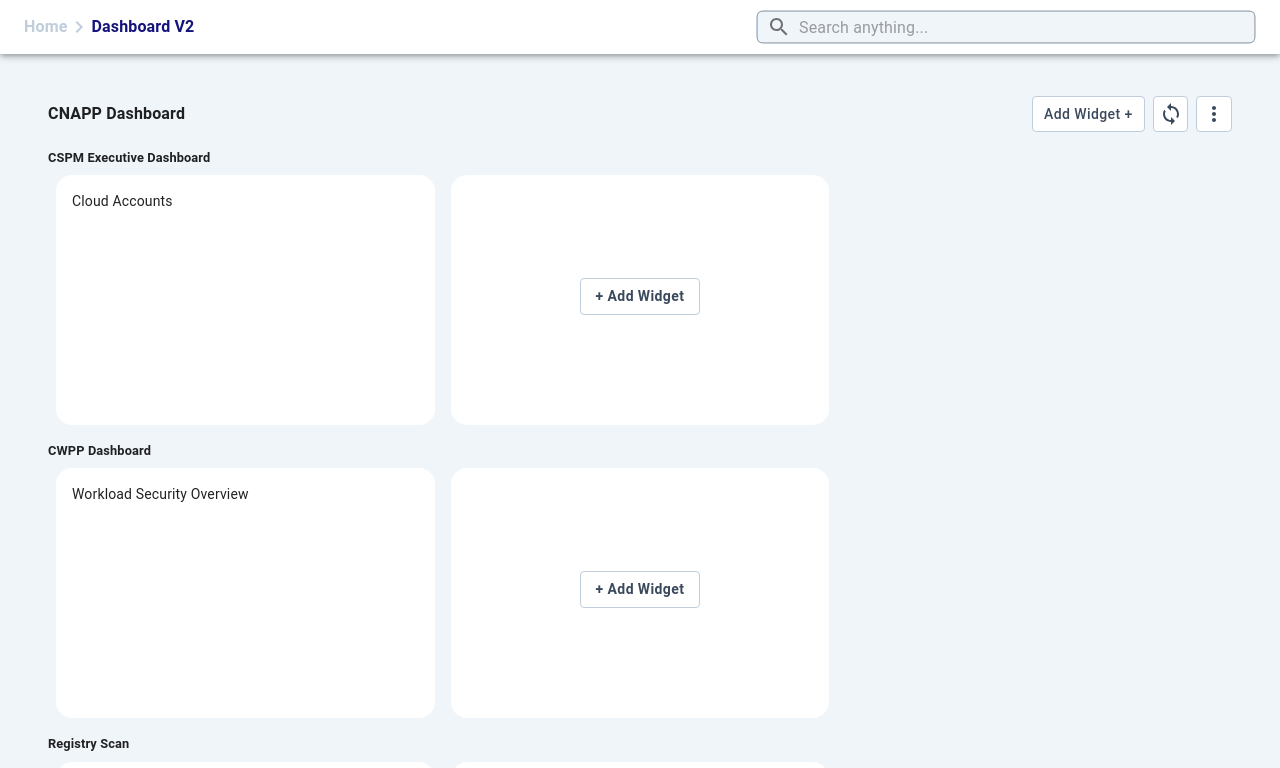
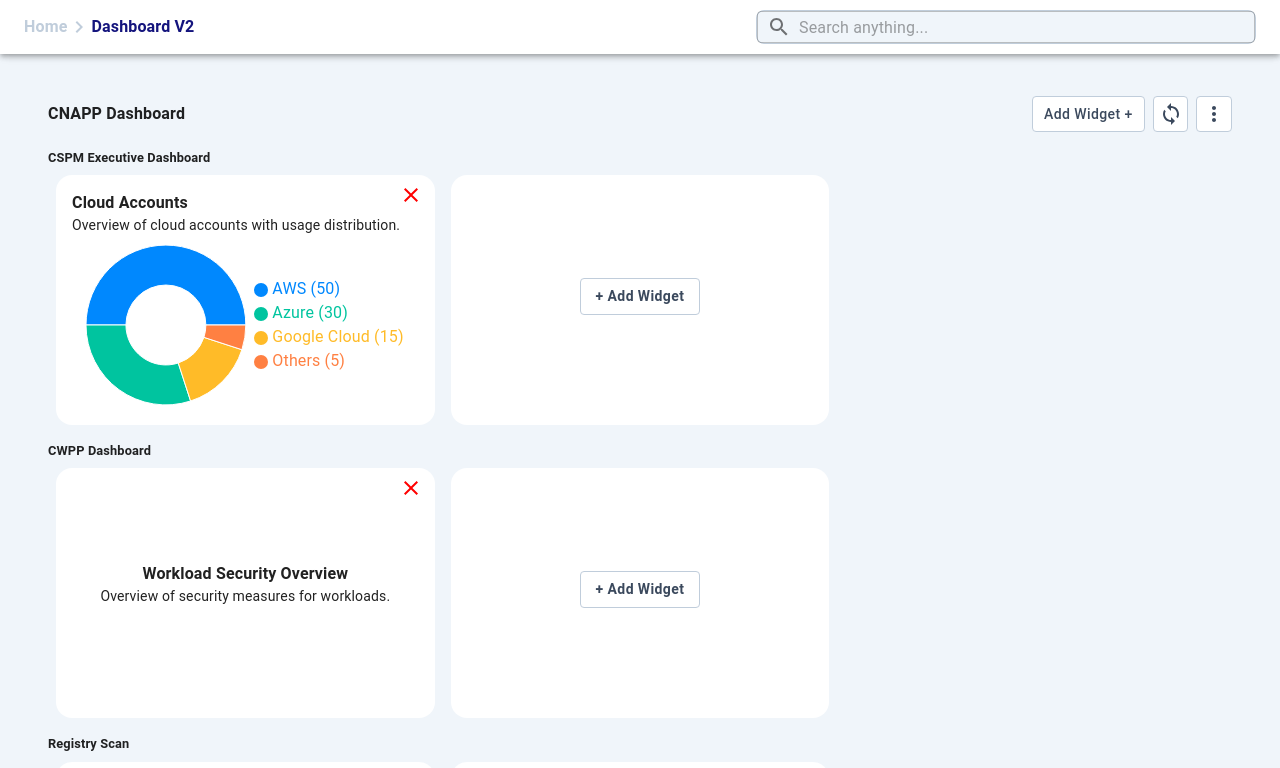
Before and after one commit to zeenatmalikk/Dynamic-Dashboard, a React (Vite) app: page / in a window 1280 px wide. Shown: the top 768 px of the page. Built offline with nearby package versions, Linux system fonts and the light colour scheme.

Commit message:
all func working fine except searhc

```diff
--- a/package.json
+++ b/package.json
@@ -18,6 +18,7 @@
     "react": "^18.3.1",
     "react-dom": "^18.3.1",
     "react-redux": "^9.1.2",
+    "recharts": "^2.12.7",
     "redux-persist": "^6.0.0"
   },
   "devDependencies": {
--- a/src/components/categories/Categories.tsx
+++ b/src/components/categories/Categories.tsx
@@ -2,6 +2,7 @@ import { Grid, Typography, Button, Card, CardContent } from "@mui/material";
 import WidgetCard from "../shared/widgetCard/WidgetCard";
 import { Category } from "../../types/types";
 import styles from "./Categories.module.less";
+
 
 type Props = {
   category: Category;
@@ -9,6 +10,8 @@ type Props = {
 };
 
 const Categories = ({ category, onAddWidget }: Props) => {
+ console.log(category,'categ');
+
   return (
     <div className={styles.categoryContainer}>
       <Typography className={styles.categoryName}>{category.name}</Typography>
@@ -16,7 +19,7 @@ const Categories = ({ category, onAddWidget }: Props) => {
         {category.widgets.map((widget) =>
           widget.visible ? (
             <Grid item key={widget.id} md={4} xs={12} sm={6} px={1}>
-              <WidgetCard widget={widget} />
+              <WidgetCard widget={widget} categoryId={category.id} />
             </Grid>
           ) : null
         )}
--- a/src/components/shared/widgetCard/WidgetCard.module.less
+++ b/src/components/shared/widgetCard/WidgetCard.module.less
@@ -3,4 +3,28 @@
   border-radius: 1rem !important;
   height: 250px;
   margin: 0.5rem 0 0;
+  position: relative;
+  .cardContent {
+    .noChartContainer{
+      display: flex;
+      justify-content: center;
+      align-items: center;
+      flex-direction: column;
+      height: 200px; /* or adjust to your needs */
+      text-align: center;
+    }
+    .remove {
+      position: absolute;
+      top: 0.5rem;
+      right: 0.7rem;
+      cursor: pointer;
+      color: red;
+    }
+    .widgetName{
+      font-weight: 600;
+    }
+    .widgetDesc{
+      font-weight: 400;
+    }
+  }
 }
--- a/src/components/shared/widgetCard/WidgetCard.tsx
+++ b/src/components/shared/widgetCard/WidgetCard.tsx
@@ -1,16 +1,80 @@
 import { Card, CardContent, Typography } from "@mui/material";
 import { Widgets } from "../../../types/types";
 import styles from "./WidgetCard.module.less";
+import { Close } from "@mui/icons-material";
+import { removeWidget } from "../../../store/WidgetSlice";
+import { useDispatch } from "react-redux";
+import { Cell, Legend, Pie, PieChart, ResponsiveContainer } from "recharts";
 type Props = {
   widget: Widgets;
+  categoryId: string;
 };
 
 const WidgetCard = (props: Props) => {
-  const { widget } = props;
+  const { widget, categoryId } = props;
+  console.log(widget, "widget");
+
+  const COLORS = ["#0088FE", "#00C49F", "#FFBB28", "#FF8042"];
+
+  const dispatch = useDispatch();
+  const handleRemoveWidget = (categoryId: string, widgetId: string) => {
+    dispatch(removeWidget({ categoryId, widgetId }));
+  };
+
+  const renderLegendText = (
+    name: string,
+    entry: { payload?: { value?: number } }
+  ) => {
+    const value = entry.payload?.value;
+    return `${name} (${value !== undefined ? value : 0})`;
+  };
+
   return (
     <Card className={styles.widgetCard} variant="outlined">
       <CardContent className={styles.cardContent}>
-        <Typography variant="body2">{widget.name}</Typography>
+        <Close
+          className={styles.remove}
+          onClick={() => handleRemoveWidget(categoryId, widget.id)}
+        />
+        <div className={widget.type !== "chart" ? styles.noChartContainer : ""}>
+          <Typography variant="body1" className={styles.widgetName}>
+            {widget.name}
+          </Typography>
+          <Typography variant="body2" className={styles.widgetDesc}>
+            {widget.text}
+          </Typography>
+        </div>{" "}
+        {widget.type === "chart" && widget.chartType === "pie" && (
+          <ResponsiveContainer width="100%" height={180}>
+            <PieChart>
+              <Pie
+                data={widget.chartData}
+                cx="50%"
+                cy="50%"
+                outerRadius={80}
+                innerRadius={40} // Optional: to create a donut chart effect
+                fill="#8884d8"
+                dataKey="value"
+                labelLine={false}
+                label={false} // Disable labels completely
+              >
+                {widget?.chartData?.map((entry, index) => (
+                  <Cell
+                    key={`cell-${index}`}
+                    fill={COLORS[index % COLORS.length]}
+                  />
+                ))}
+              </Pie>
+              <Legend
+                verticalAlign="middle"
+                align="right"
+                layout="vertical"
+                iconType="circle"
+                formatter={renderLegendText}
+              />
+            </PieChart>
+          </ResponsiveContainer>
+        )}
       </CardContent>
     </Card>
   );
--- a/src/store/WidgetSlice.ts
+++ b/src/store/WidgetSlice.ts
@@ -12,23 +12,44 @@ const initialState: WidgetState = {
       title: "CSPM",
       name: "CSPM Executive Dashboard",
       widgets: [
-        { id: "1", name: "Cloud Accounts", text: "", visible: true },
+        {
+          id: "1",
+          name: "Cloud Accounts",
+          text: "Overview of cloud accounts with usage distribution.",
+          visible: true,
+          type: "chart",
+          chartType: "pie",
+          chartData: [
+            { name: "AWS", value: 50 },
+            { name: "Azure", value: 30 },
+            { name: "Google Cloud", value: 15 },
+            { name: "Others", value: 5 },
+          ],
+        },
         {
           id: "2",
           name: "Cloud Account Risk Assessment",
-          text: "",
+          text: "Dashboard for detecting potential threats.",
           visible: false,
+          type: "chart",
+          chartType: "pie",
+          chartData: [
+            { name: "Low Risk", value: 40 },
+            { name: "Medium Risk", value: 30 },
+            { name: "High Risk", value: 20 },
+            { name: "Critical Risk", value: 10 },
+          ],
         },
         {
           id: "3",
           name: "Cloud Resource Inventory",
-          text: "",
+          text: "Inventory of cloud resources and their usage.",
           visible: false,
         },
         {
           id: "4",
           name: "Policy Violation Summary",
-          text: "",
+          text: "Summary of policy violations across cloud resources.",
           visible: false,
         },
       ],
@@ -41,25 +62,25 @@ const initialState: WidgetState = {
         {
           id: "1",
           name: "Workload Security Overview",
-          text: "",
+          text: "Overview of security measures for workloads.",
           visible: true,
         },
         {
           id: "2",
           name: "Threat Detection Dashboard",
-          text: "",
+          text: "Dashboard for detecting potential threats.",
           visible: false,
         },
         {
           id: "3",
           name: "Container Security Insights",
-          text: "",
+          text: "Insights into the security of containers.",
           visible: false,
         },
         {
           id: "4",
           name: "Real-Time Incident Monitoring",
-          text: "",
+          text: "Monitoring of incidents in real-time.",
           visible: false,
         },
       ],
@@ -72,25 +93,25 @@ const initialState: WidgetState = {
         {
           id: "1",
           name: "Registry Compliance Check",
-          text: "",
+          text: "Checks for compliance in registry scans.",
           visible: true,
         },
         {
           id: "2",
           name: "Container Image Security",
-          text: "",
+          text: "Security overview of container images.",
           visible: false,
         },
         {
           id: "3",
           name: "Vulnerability Scan Overview",
-          text: "",
+          text: "Overview of vulnerabilities found in scans.",
           visible: false,
         },
         {
           id: "4",
           name: "Image Vulnerability Report",
-          text: "",
+          text: "Detailed report of vulnerabilities in images.",
           visible: false,
         },
       ],
@@ -103,25 +124,25 @@ const initialState: WidgetState = {
         {
           id: "1",
           name: "High-Priority Tickets",
-          text: "",
+          text: "List of tickets that are high priority.",
           visible: true,
         },
         {
           id: "2",
           name: "Ticket Resolution Time",
-          text: "",
+          text: "Analysis of time taken to resolve tickets.",
           visible: false,
         },
         {
           id: "3",
           name: "Assigned Tickets Summary",
-          text: "",
+          text: "Summary of tickets assigned to users.",
           visible: false,
         },
         {
           id: "4",
           name: "Escalated Tickets",
-          text: "",
+          text: "List of tickets that have been escalated",
           visible: false,
         },
       ],
@@ -159,8 +180,21 @@ const widgetSlice = createSlice({
         }
       }
     },
+    removeWidget: (
+      state,
+      action: PayloadAction<{ categoryId: string; widgetId: string }>
+    ) => {
+      const { categoryId, widgetId } = action.payload;
+      const category = state.categories.find((cat) => cat.id === categoryId);
+      if (category) {
+        category.widgets = category.widgets.filter(
+          (widget) => widget.id !== widgetId
+        );
+      }
+    },
   },
 });
 
-export const { addWidget, toggleWidgetVisibility } = widgetSlice.actions;
+export const { addWidget, toggleWidgetVisibility, removeWidget } =
+  widgetSlice.actions;
 export default widgetSlice.reducer;
```
Also changed, not shown: src/types/types.ts (+7 -0 lines).
